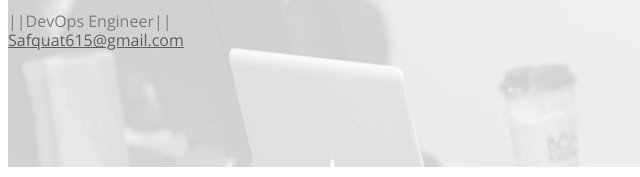
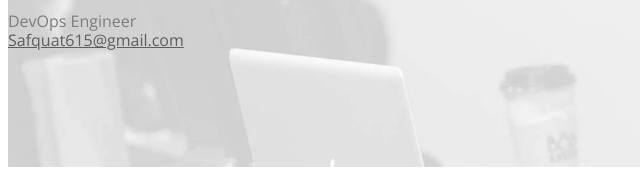
Before and after one commit to sstpl15/myweb, a plain HTML site: page index.html in a window 1280 px wide. Shown: the part 352-529 px from the top of the page, 0-640 px from the left. Drawn offline with nearby package versions, Linux system fonts and the light colour scheme; some icons are missing; a web font is replaced by a local one.

Commit message:
new code

```diff
--- a/index.html
+++ b/index.html
@@ -28,7 +28,7 @@
 		<h1 id="logo" class="text-center">
 			<img class="img-circle" src="assets/images/guynew.jpg" alt="">
 			<span class="title">Sayed Safquat Hussain</span>
-			<span class="tagline">||DevOps Engineer||<br>
+			<span class="tagline">DevOps Engineer<br>
 				<a href="">Safquat615@gmail.com</a></span>
 		</h1>
 	</div>
```
